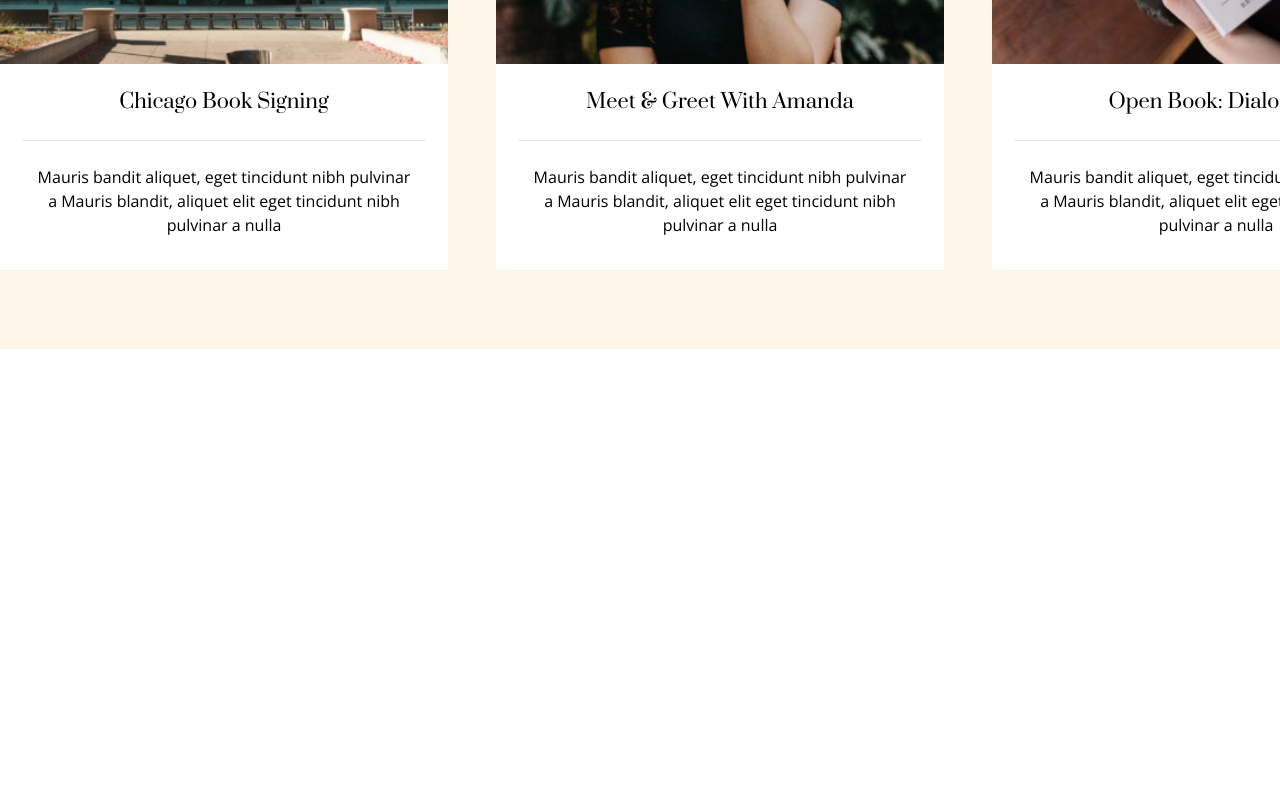
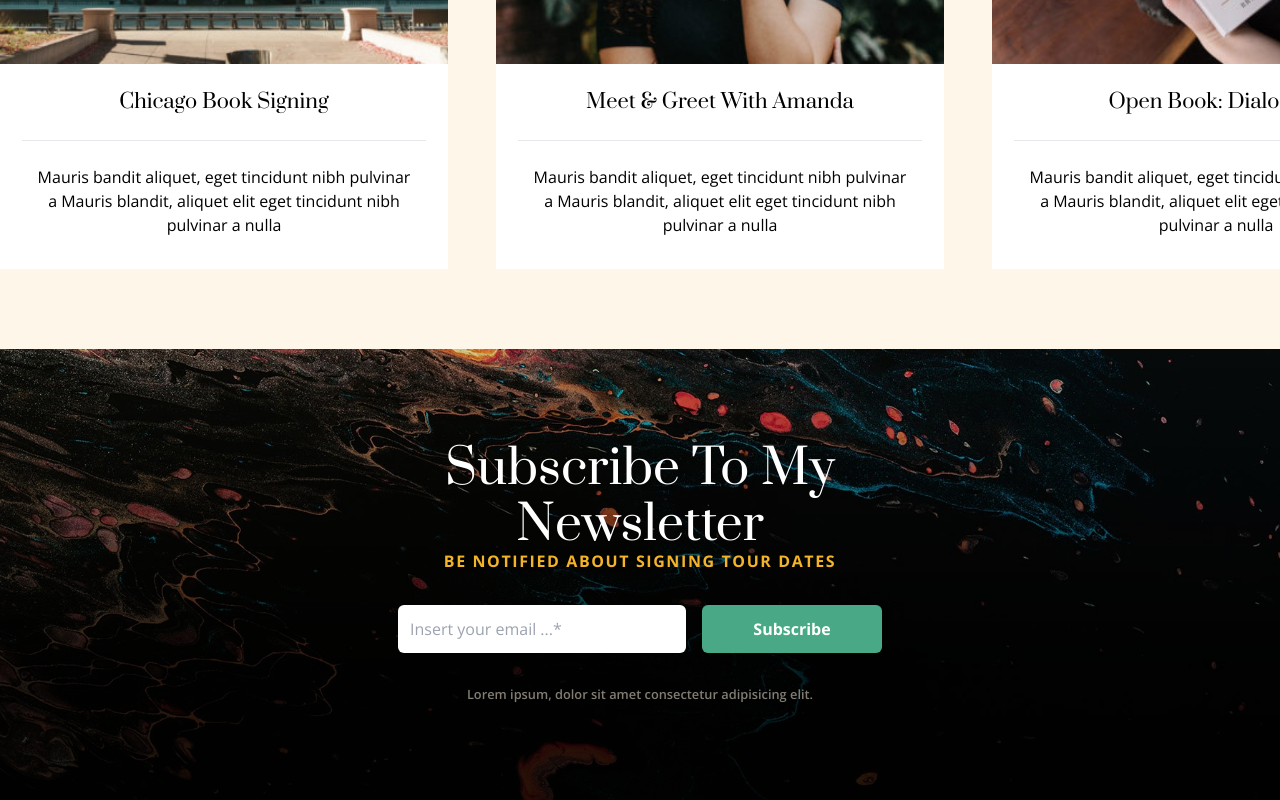
Before and after one commit to GCaringi/proj-html-vuejs, a Vue app: page / in a window 1280 px wide. Shown: the part 3056-3856 px from the top of the page. Before the commit the page ends 3405 px from the top, so only its background shows below. Built offline with nearby package versions, Linux system fonts and the light colour scheme; a web font is replaced by a local one.

Commit message:
Add newsletter section

```diff
--- a/src/components/organisms/o-mainPage.vue
+++ b/src/components/organisms/o-mainPage.vue
@@ -5,6 +5,7 @@
     <audiobook-section/>
     <critics-section/>
     <up-coming-events/>
+    <newsletter-section/>
   </main>
 </template>
 
@@ -15,6 +16,7 @@ import shopSection from '../organisms/o-shopSection.vue'
 import audiobookSection from '../organisms/o-audiobookSection.vue'
 import criticsSection from '../organisms/o-criticsSection.vue'
 import upComingEvents from '../organisms/o-upcomingEvents.vue'
+import newsletterSection from '../organisms/o-newsletterSection.vue'
 
 export default {
     name: "mainPage",
@@ -24,6 +26,7 @@ export default {
         audiobookSection,
         criticsSection,
         upComingEvents,
+        newsletterSection,
     }
 }
 </script>
--- /dev/null
+++ b/src/components/organisms/o-newsletterSection.vue
@@ -0,0 +1,59 @@
+<template>
+  <section id = "newsletter">
+        <div class = "w-[var(--width-md)] m-auto flex flex-col justify-center text-center py-[6rem]">
+            <large-text
+                text = "Subscribe To My"
+                class="text-5xl pb-2"
+            />
+            <large-text
+                text= "Newsletter"
+                class="text-5xl"
+            />
+            <sub-title
+                text = "be notified about signing tour dates"
+                class="text-[color:var(--clr-primary)] tracking-widest"
+            />
+            <form class = "flex justify-center gap-x-4 pt-8">
+                <input type="email" name="" id="" placeholder="Insert your email ...*" class = "w-[40%] rounded-md p-3">
+                <btn-symbol
+                    elem = "Subscribe"
+                    class="w-[25%] bg-[color:var(--clr-secondary)] text-[color:var(--clr-base-light)] px-8 py-3 rounded-md font-bold"
+                />
+            </form>
+            <little-text
+                text = "Lorem ipsum, dolor sit amet consectetur adipisicing elit."
+                class = "text-[color:var(--clr-sponsors)] pt-8 font-semibold"
+            />
+        </div>
+  </section>
+</template>
+
+<script>
+
+
+import largeText from '../atoms/a-largeText.vue'
+import subTitle from '../atoms/a-subTitles.vue'
+import littleText from '../atoms/a-littleText.vue'
+import btnSymbol from '../atoms/a-btnSymbol.vue'
+
+export default {
+    name: "newsletterSection",
+    components: {
+        largeText,
+        subTitle,
+        littleText,
+        btnSymbol,
+    }
+}
+</script>
+
+<style lang = "scss" scoped>
+
+#newsletter{
+    background-image: url("@/assets/img/banner-2.jpg"), linear-gradient(0deg, rgba(0,0,0,0.8) 30%, rgba(255,255,255,0) 100%);
+    background-blend-mode: color;;
+    background-size: cover;
+}
+
+
+</style>
```
Also changed, not shown: src/assets/img/banner-2.jpg (added).
